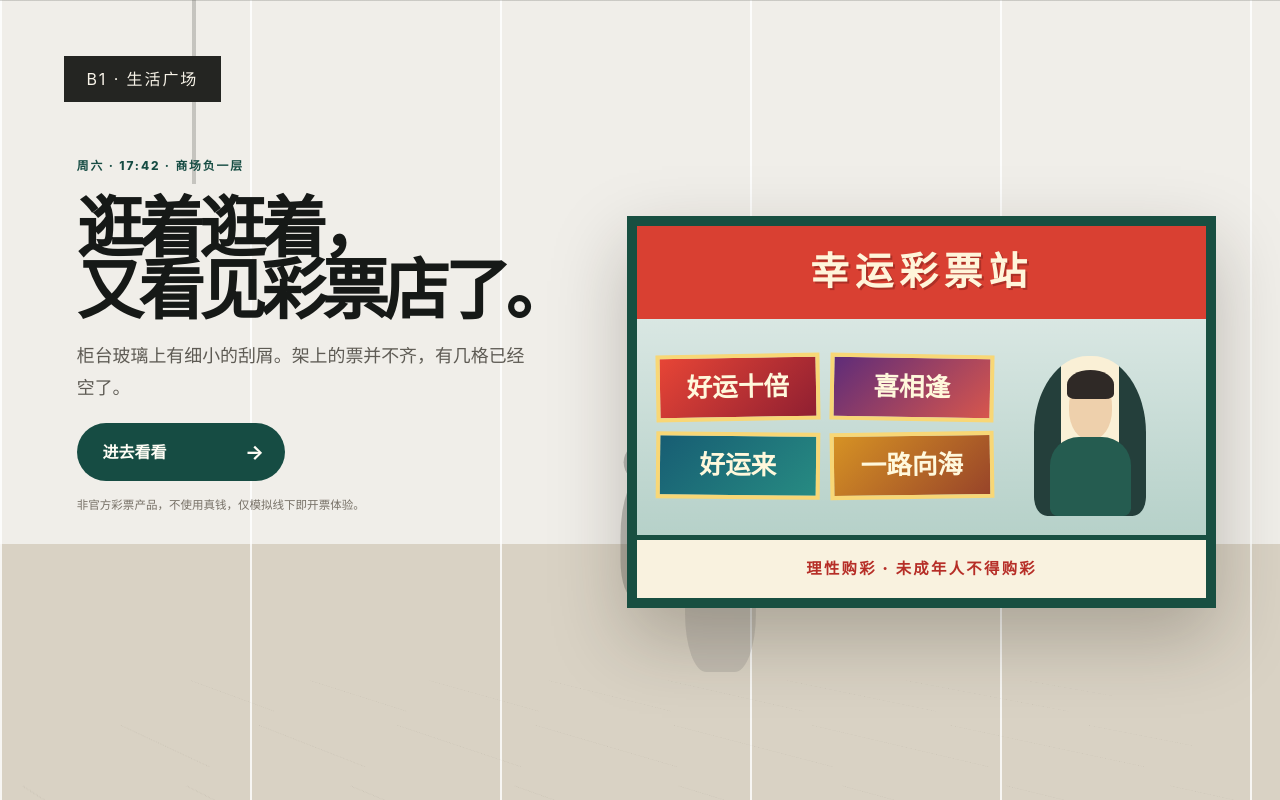
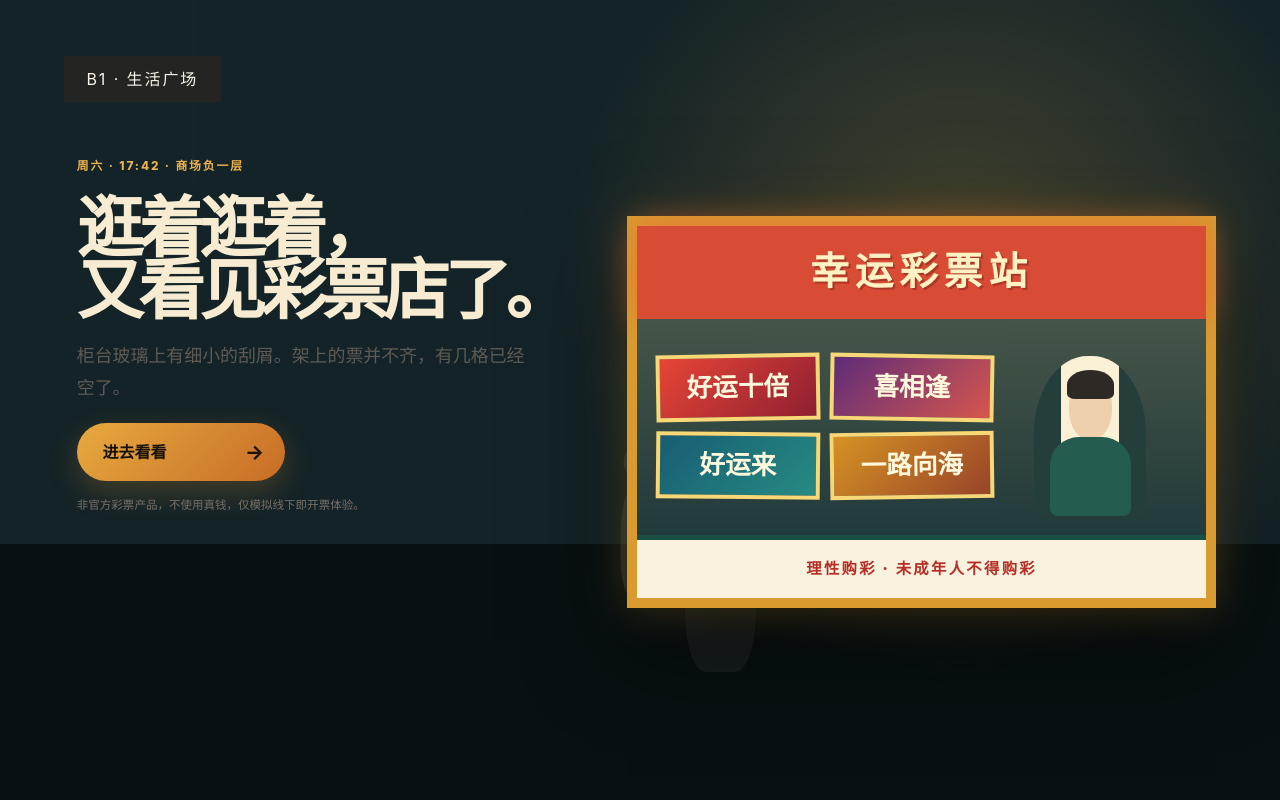
Before and after one commit to owan-lin/scratch-lottery-simulator, a Next.js app: page / in a window 1280 px wide. Built offline with nearby package versions, Linux system fonts and the light colour scheme.

Commit message:
style: add night market kiosk theme

```diff
--- a/app/globals.css
+++ b/app/globals.css
@@ -2918,3 +2918,119 @@ body {
 .ticket-cell:nth-child(2n) {
   background: #bfc2bf;
 }
+
+/* UI branch final override · 夜市彩票亭 */
+:root {
+  --paper: #101a1c;
+  --paper-deep: #091113;
+  --ink: #f7ecd1;
+  --muted: #b7aa91;
+  --green: #e4a73d;
+  --red: #ed5a45;
+  --gold: #f0b64a;
+  --line: rgba(243, 219, 167, 0.19);
+  --shadow: 0 30px 90px rgba(0, 0, 0, 0.48);
+}
+
+html,
+body {
+  background:
+    radial-gradient(circle at 72% 5%, rgba(235, 161, 49, 0.18), transparent 26rem),
+    linear-gradient(145deg, #172729, #091214);
+  color: #f7ecd1;
+}
+
+.mall-scene {
+  background:
+    radial-gradient(circle at 75% 35%, rgba(245, 188, 70, 0.22), transparent 25rem),
+    linear-gradient(#142327 0 68%, #071012 68%);
+}
+
+.mall-ceiling {
+  opacity: 0.25;
+}
+
+.lottery-kiosk {
+  background: #1c2928;
+  border-color: #d99b30;
+  box-shadow:
+    0 0 42px rgba(240, 174, 57, 0.24),
+    0 34px 90px rgba(0, 0, 0, 0.62);
+}
+
+.kiosk-light {
+  background: #d84b34;
+  box-shadow: 0 0 32px rgba(241, 85, 52, 0.54);
+  color: #fff2c2;
+}
+
+.kiosk-window {
+  background:
+    linear-gradient(rgba(255, 218, 139, 0.17), transparent),
+    #213a3b;
+}
+
+.shop-header,
+.scratch-topbar {
+  background: rgba(9, 19, 21, 0.9);
+  border-bottom: 1px solid rgba(242, 184, 72, 0.32);
+  color: #fff0cc;
+}
+
+.counter-panel,
+.ticket-shelf,
+.budget-card,
+.wandering-card {
+  background:
+    linear-gradient(145deg, rgba(28, 45, 47, 0.96), rgba(13, 27, 29, 0.96));
+  border-color: rgba(238, 183, 78, 0.23);
+  color: #f7ecd1;
+}
+
+.product-card {
+  background: #142426;
+  border-color: rgba(241, 188, 86, 0.25);
+  box-shadow: 0 24px 54px rgba(0, 0, 0, 0.34);
+}
+
+.product-detail {
+  background: #182a2c;
+  color: #f7ecd1;
+}
+
+.product-detail p,
+.design-note,
+.distribution-note span,
+.distribution-note small,
+.shelf-head p {
+  color: #bfb29a;
+}
+
+.catalog-controls input,
+.catalog-controls button,
+.secondary-action,
+.pay-panel button,
+.book-request-panel select {
+  background: #213538;
+  border-color: rgba(241, 188, 86, 0.25);
+  color: #f7ecd1;
+}
+
+.primary-action {
+  background: linear-gradient(135deg, #e7aa3e, #c86c27);
+  color: #17120a;
+  box-shadow: 0 10px 30px rgba(227, 151, 46, 0.24);
+}
+
+.section-label,
+.eyebrow {
+  color: #edb34e;
+}
+
+.speech,
+.story-memory,
+.pay-panel,
+.book-request-panel {
+  background: rgba(255, 241, 207, 0.07);
+  border-color: rgba(242, 190, 88, 0.19);
+}
```
